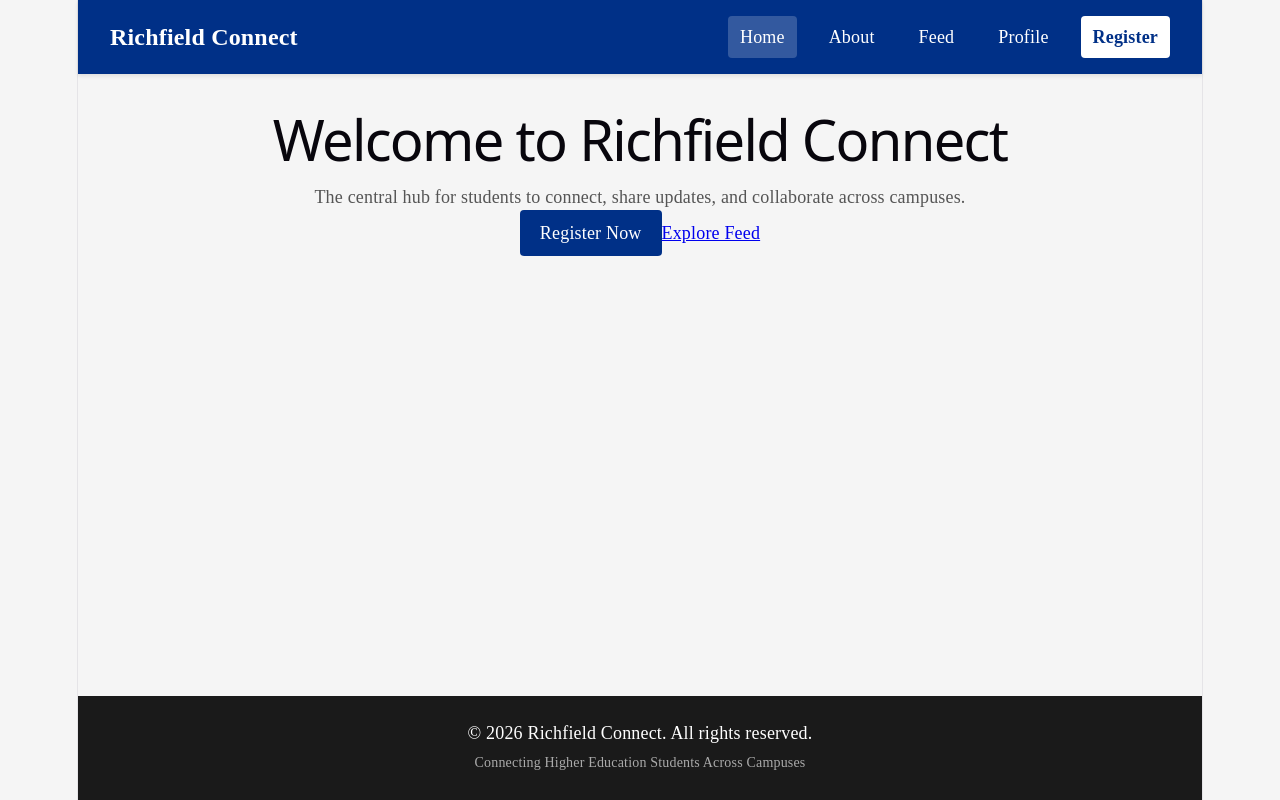
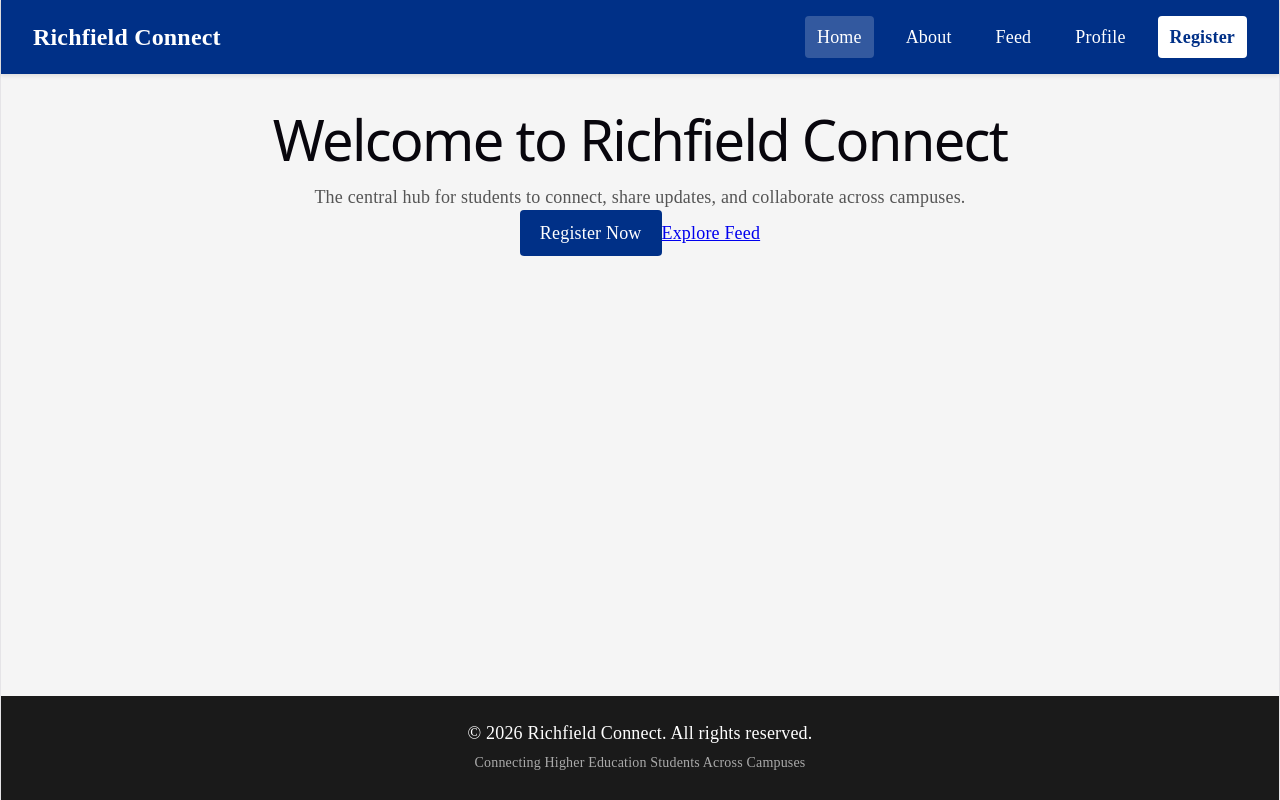
Before and after one commit to shuhad786/RichField_Connect_React, a React (Vite) app in the folder RichField_Connect_React/: page / in a window 1280 px wide. Built offline with nearby package versions, Linux system fonts and the light colour scheme.

Commit message:
Remove white border

```diff
--- a/RichField_Connect_React/src/App.css
+++ b/RichField_Connect_React/src/App.css
@@ -1,5 +1,5 @@
 /* ==========================================
-   1. GLOBAL VARIABLES & BASE STYLES
+   1. GLOBAL RESET & BASE STYLES
    ========================================== */
 :root {
   --richfield-blue: #003087; /* Main institutional color */
@@ -8,12 +8,20 @@
   --white: #ffffff;
 }
 
+/* Kills browser default margins/padding and removes side gaps */
+html, body, #root {
+  margin: 0 !important;
+  padding: 0 !important;
+  width: 100% !important;
+  min-height: 100vh;
+  box-sizing: border-box;
+}
+
 * {
   box-sizing: border-box;
 }
 
 body {
-  margin: 0;
   font-family: 'Times New Roman', Times, serif;
   background-color: var(--bg-light);
   color: var(--text-dark);
@@ -22,7 +30,6 @@ body {
 /* ==========================================
    2. PAGE LAYOUT (FULL SCREEN EDGE-TO-EDGE)
    ========================================== */
-/* Keeps the navbar at top and pushes footer to the bottom */
 .app-container {
   display: flex;
   flex-direction: column;
@@ -30,7 +37,6 @@ body {
   width: 100%;
 }
 
-/* Main page area stretches 100% full width */
 .main-content {
   flex: 1;
   padding: 20px 32px;
@@ -112,7 +118,6 @@ body {
 /* ==========================================
    5. FORMS & INPUTS
    ========================================== */
-/* 2-column layout for registration form and preview card */
 .signup-layout {
   display: grid;
   grid-template-columns: 1fr 1fr;
@@ -197,14 +202,12 @@ input:focus, textarea:focus, select:focus {
 /* ==========================================
    8. RESPONSIVE DESIGN (MEDIA QUERIES)
    ========================================== */
-/* On tablets and smaller screens, stack the 2 columns vertically */
 @media (max-width: 1023px) {
   .signup-layout {
     grid-template-columns: 1fr;
   }
 }
 
-/* On mobile phones, reduce main content padding */
 @media (max-width: 767px) {
   .main-content, .navbar-header {
     padding: 12px 16px;
```
